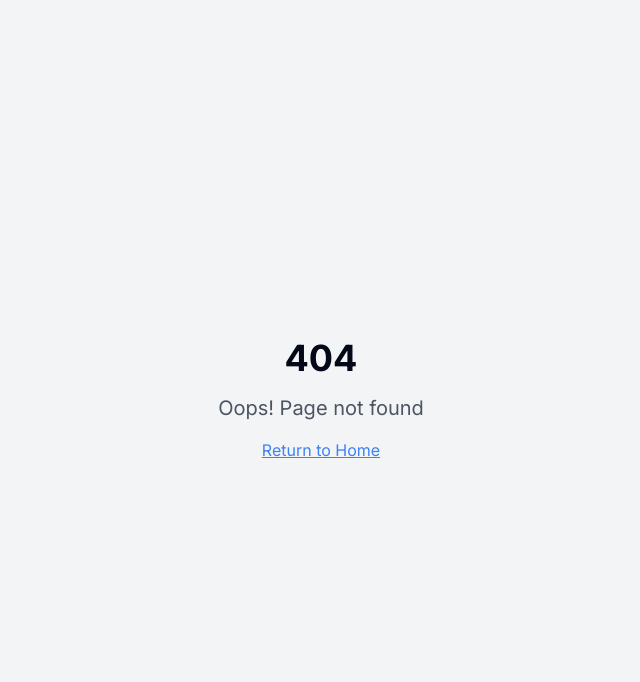
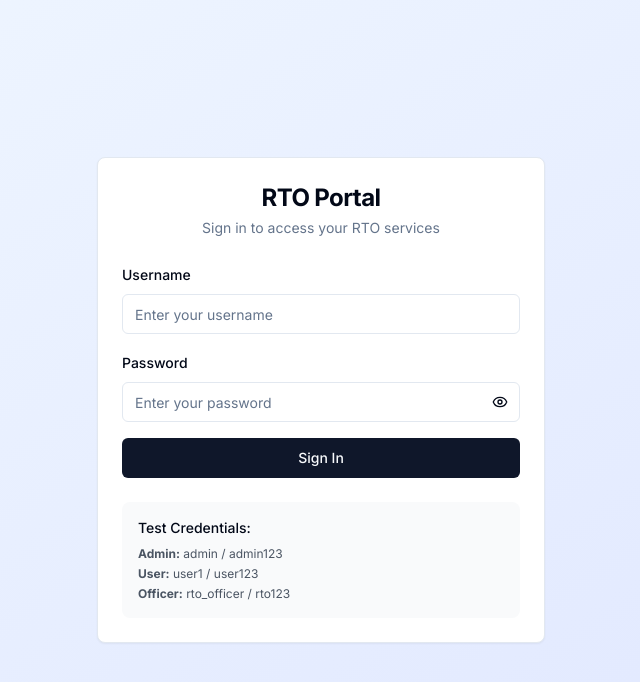
Before and after one commit to ElephaSolutions/rtoappfrontend, a React (Vite) app: page /login in a window 1280 px wide. Before the commit this address had no page. Shown: the top 682 px of the page, without its empty margins (319-959 px from the left). Built offline with nearby package versions, Linux system fonts and the light colour scheme.

Commit message:
Added login page integration

```diff
--- a/src/App.tsx
+++ b/src/App.tsx
@@ -10,6 +10,7 @@ import VehicleView from "./pages/VehicleView";
 import LicenseView from "./pages/LicenseView";
 import NotFound from "./pages/NotFound";
 import Navbar from "./components/Navbar";
+import Login from "./pages/Login";
 
 const queryClient = new QueryClient();
 
@@ -49,6 +50,10 @@ const App = () => (
                 </>
               }
             />
+            <Route
+              path="/login"
+              element = {<Login/>}
+            />
             <Route path="*" element={<NotFound />} />
           </Routes>
         </div>
--- a/src/components/Dashboard.tsx
+++ b/src/components/Dashboard.tsx
@@ -3,7 +3,7 @@ import { useBusinessConfig } from '@/hooks/useBusinessConfig';
 import { Card, CardContent, CardHeader, CardTitle } from '@/components/ui/card';
 import { Button } from '@/components/ui/button';
 import { Car, FileText, Calendar, TrendingUp, Plus, Eye } from 'lucide-react';
-import { Link } from 'react-router-dom';
+import { Link, useNavigate } from 'react-router-dom';
 import { act, useEffect, useState } from 'react';
 
 interface MetadataResponse {
@@ -23,11 +23,14 @@ const Dashboard = () => {
   const { config } = useBusinessConfig();
   const [recentActivities, setRecentActivities] = useState<RecentActivityResponse[]>([])
   const [metadata, setMetadata] = useState<MetadataResponse>({totalVehicles: 0, expiringSoon: 0})
+  const navigate = useNavigate()
 
   useEffect(
     () => {
-      fetch(`${BACKEND_URL}/api/v1/vehicle/recent-activity`)
+      fetch(`${BACKEND_URL}/api/v1/vehicle/recent-activity`, {credentials: 'include'})
       .then(response => {
+        if(response.status === 401 || response.status === 403)
+          navigate("/login")
         if(!response.ok)
           throw new Error("Error fetching recent activities from backend")
         return response.json()
@@ -36,7 +39,7 @@ const Dashboard = () => {
         setRecentActivities(responseJson)
       })
 
-      fetch(`${BACKEND_URL}/api/v1/vehicle/metadata`)
+      fetch(`${BACKEND_URL}/api/v1/vehicle/metadata`, {credentials: 'include'})
       .then(response => {
         if(!response.ok)
           throw new Error("Error fetching recent activities from backend")
--- a/src/components/VehicleForm.tsx
+++ b/src/components/VehicleForm.tsx
@@ -7,6 +7,7 @@ import { Label } from '@/components/ui/label';
 import { Card, CardContent, CardHeader, CardTitle } from '@/components/ui/card';
 import { toast } from '@/hooks/use-toast';
 import { Car, Calendar, Phone } from 'lucide-react';
+import { useNavigate } from 'react-router-dom';
 
 export interface VehicleFormData {
   vehicleNo: string;
@@ -53,6 +54,7 @@ const VehicleForm = ({formDataValues = emptyFormDataValues, onSubmit = () => {}}
   });
 
   const [isSubmitting, setIsSubmitting] = useState(false);
+  const navigate = useNavigate()
 
   const handleChange = (e: React.ChangeEvent<HTMLInputElement>) => {
     const { name, value } = e.target;
@@ -115,15 +117,17 @@ const VehicleForm = ({formDataValues = emptyFormDataValues, onSubmit = () => {}}
             body: JSON.stringify(requestBody),
             headers: {
               "Content-Type": "application/json"
-            }
+            },
+            credentials: 'include'
           }
         );
-
       if (response.status === 200)
         toast({
           title: "Success!",
           description: "Vehicle record has been saved successfully.",
         });
+      else if (response.status === 401 || response.status === 403)
+        navigate("/login")
       else
         throw new Error(`Received response with status code ${response.status}`);
     } catch (error) {
--- a/src/components/VehicleTable.tsx
+++ b/src/components/VehicleTable.tsx
@@ -5,10 +5,11 @@ import { Button } from '@/components/ui/button';
 import { Input } from '@/components/ui/input';
 import { Card, CardContent, CardHeader, CardTitle } from '@/components/ui/card';
 import { Badge } from '@/components/ui/badge';
-import { Edit, Trash, Search, Calendar, Phone, Car } from 'lucide-react';
+import { Edit, Trash, Search, Calendar, Phone, Car, NavigationOff } from 'lucide-react';
 import { toast } from '@/hooks/use-toast';
 import VehicleForm from './VehicleForm';
 import {VehicleFormData} from './VehicleForm'
+import { useNavigate } from 'react-router-dom';
 
 interface Vehicle {
   id: number;
@@ -49,6 +50,7 @@ const VehicleTable = () => {
   const [totalVehicleItems, setTotalVehicleItems] = useState(0)
   const [vehicleFormEnabled, setVehicleFormEnabled] = useState(false)
   const [vehicleDataToUpdate, setVehicleDataToUpdate] = useState<VehicleFormData>()
+  const navigate = useNavigate()
 
   const itemsPerPage = 10;
 
@@ -64,9 +66,12 @@ const VehicleTable = () => {
           method: "GET",
           headers: {
             "Content-Type": "application/json"
-          }
+          },
+          credentials: 'include'
         }
       );
+      if (response.status === 401 || response.status === 403)
+        navigate("/login")
       const data: VehicleResponseBody = await response.json();
       setVehicles(data.vehicles.map(
         (vehicle, index) => {
--- /dev/null
+++ b/src/pages/Login.tsx
@@ -0,0 +1,122 @@
+import React, { useState } from 'react';
+import { useNavigate, useLocation } from 'react-router-dom';
+import { Button } from '@/components/ui/button';
+import { Input } from '@/components/ui/input';
+import { Label } from '@/components/ui/label';
+import { Card, CardContent, CardDescription, CardHeader, CardTitle } from '@/components/ui/card';
+import { Alert, AlertDescription } from '@/components/ui/alert';
+import { Loader2, Eye, EyeOff } from 'lucide-react';
+
+const BACKEND_URL = "https://rtoappbyourself.onrender.com"
+
+const Login: React.FC = () => {
+  const [username, setUsername] = useState('');
+  const [password, setPassword] = useState('');
+  const [showPassword, setShowPassword] = useState(false);
+  const [error, setError] = useState('');
+  const navigate = useNavigate();
+  const location = useLocation();
+
+  const from = location.state?.from?.pathname || '/';
+
+  const handleSubmit = async (e: React.FormEvent) => {
+    e.preventDefault();
+    setError('');
+
+    if (!username || !password) {
+      setError('Please enter both username and password');
+      return;
+    }
+
+    const result = await fetch(
+      `${BACKEND_URL}/api/login`,
+      {
+        body: JSON.stringify({"username": username, "password": password}),
+        method: "POST",
+        headers: {
+          "Content-Type": "application/json"
+        },
+        credentials: 'include'
+      }
+    );
+    if (result.ok) {
+      navigate(from, { replace: true });
+    } else {
+      setError('Login failed, Incorrect username or password');
+    }
+  };
+
+  return (
+    <div className="min-h-screen flex items-center justify-center bg-gradient-to-br from-blue-50 to-indigo-100 p-4">
+      <Card className="w-full max-w-md">
+        <CardHeader className="space-y-1">
+          <CardTitle className="text-2xl font-bold text-center">RTO Portal</CardTitle>
+          <CardDescription className="text-center">
+            Sign in to access your RTO services
+          </CardDescription>
+        </CardHeader>
+        <CardContent>
+          <form onSubmit={handleSubmit} className="space-y-4">
+            <div className="space-y-2">
+              <Label htmlFor="username">Username</Label>
+              <Input
+                id="username"
+                type="text"
+                placeholder="Enter your username"
+                value={username}
+                onChange={(e) => setUsername(e.target.value)}
+              />
+            </div>
+
+            <div className="space-y-2">
+              <Label htmlFor="password">Password</Label>
+              <div className="relative">
+                <Input
+                  id="password"
+                  type={showPassword ? 'text' : 'password'}
+                  placeholder="Enter your password"
+                  value={password}
+                  onChange={(e) => setPassword(e.target.value)}
+                />
+                <Button
+                  type="button"
+                  variant="ghost"
+                  size="sm"
+                  className="absolute right-0 top-0 h-full px-3 py-2 hover:bg-transparent"
+                  onClick={() => setShowPassword(!showPassword)}
+                >
+                  {showPassword ? (
+                    <EyeOff className="h-4 w-4" />
+                  ) : (
+                    <Eye className="h-4 w-4" />
+                  )}
+                </Button>
+              </div>
+            </div>
+
+            {error && (
+              <Alert variant="destructive">
+                <AlertDescription>{error}</AlertDescription>
+              </Alert>
+            )}
+
+            <Button type="submit" className="w-full">
+                Sign In
+            </Button>
+          </form>
+
+          <div className="mt-6 p-4 bg-gray-50 rounded-lg">
+            <h3 className="text-sm font-medium mb-2">Test Credentials:</h3>
+            <div className="text-xs space-y-1 text-gray-600">
+              <p><strong>Admin:</strong> admin / admin123</p>
+              <p><strong>User:</strong> user1 / user123</p>
+              <p><strong>Officer:</strong> rto_officer / rto123</p>
+            </div>
+          </div>
+        </CardContent>
+      </Card>
+    </div>
+  );
+};
+
+export default Login;
```
